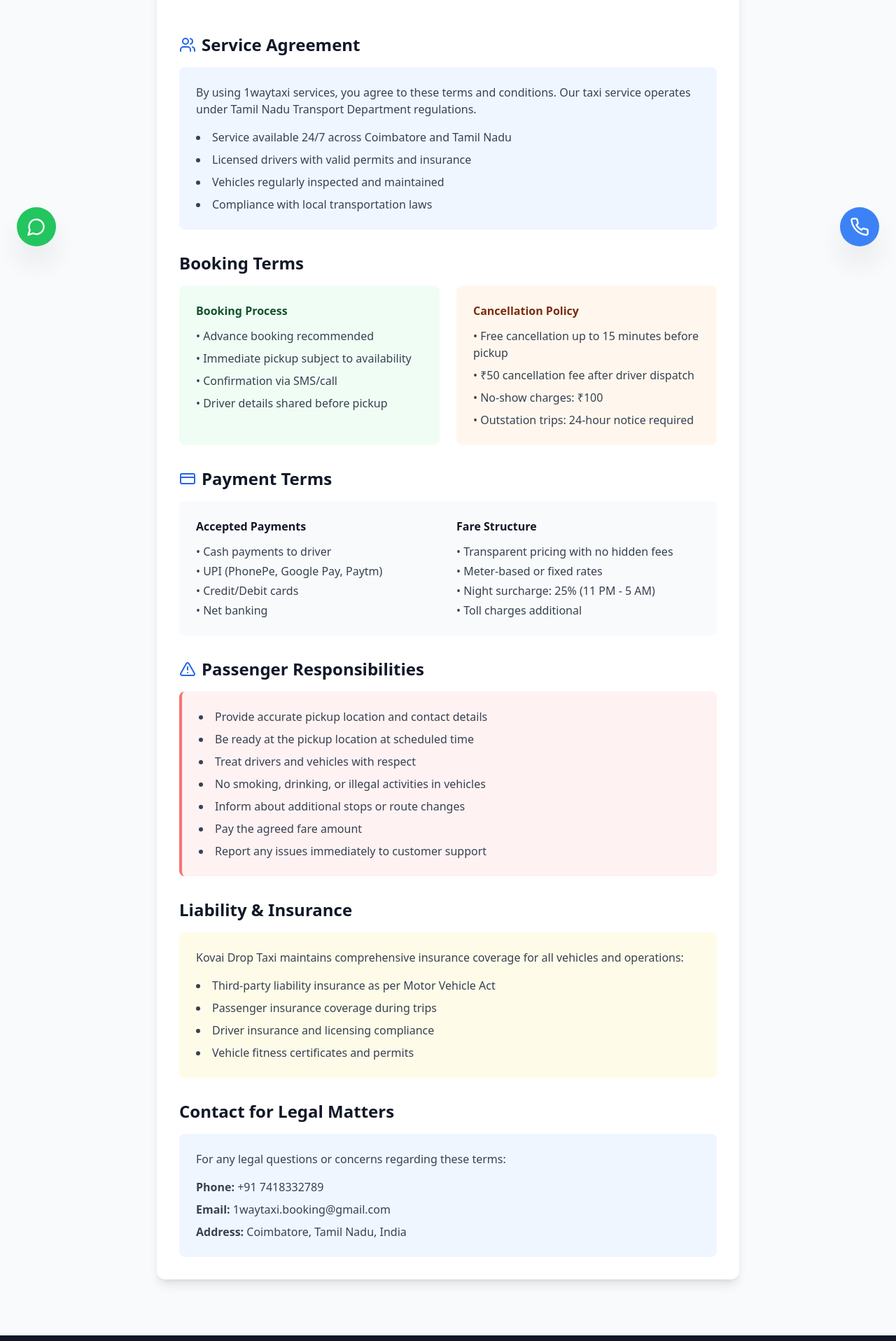
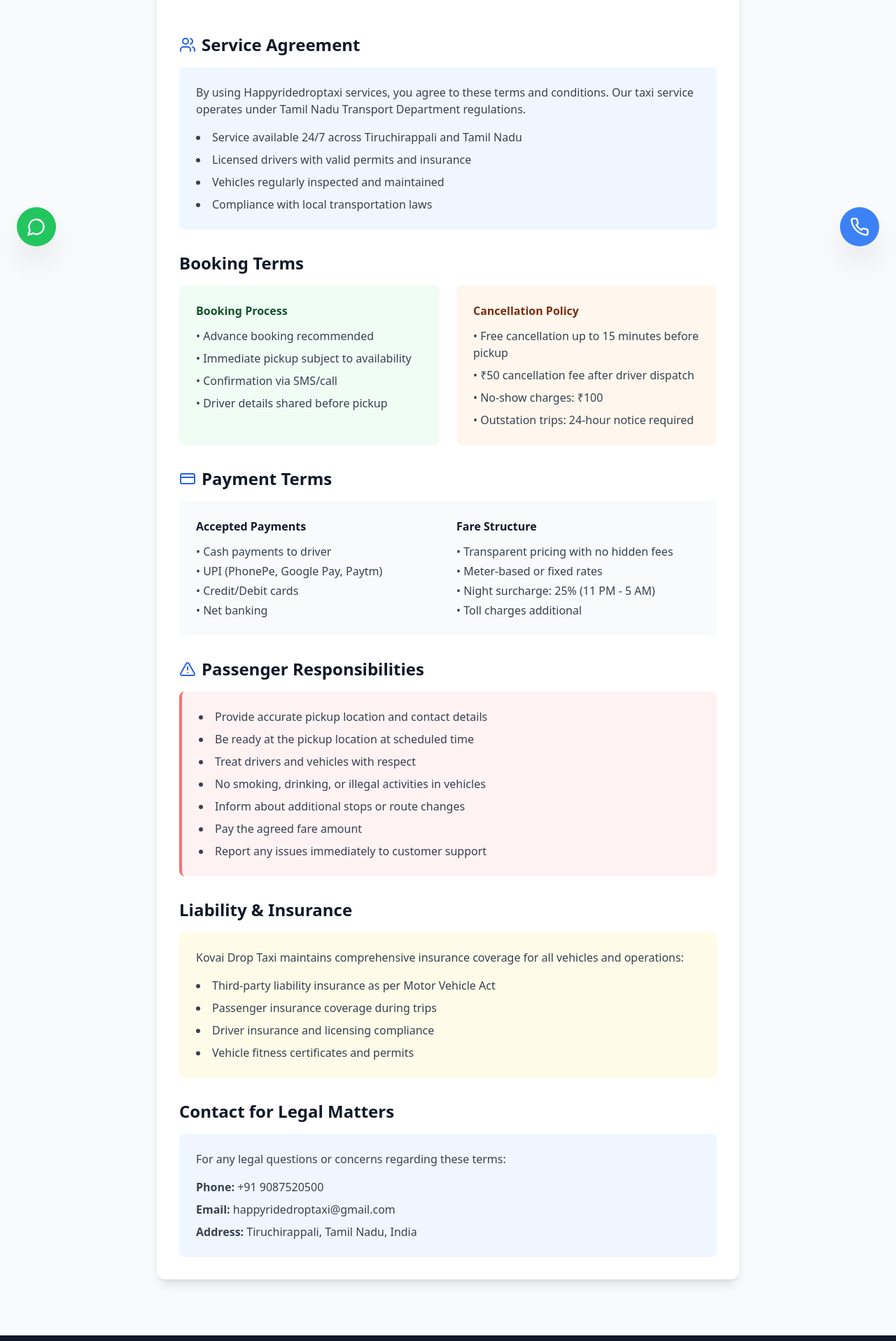
Before and after one commit to Gokulakrishnan-maker/happyridedroptaxi1, a React (Vite) app: page /terms-of-service in a window 1280 px wide. Shown: the part 424-2340 px from the top of the page at 70% size. Built offline with nearby package versions, Linux system fonts and the light colour scheme.

Commit message:
Update TermsOfService.tsx

```diff
--- a/src/components/TermsOfService.tsx
+++ b/src/components/TermsOfService.tsx
@@ -6,43 +6,43 @@ const TermsOfService = () => {
   return (
     <>
       <Helmet>
-        <title>Terms of Service - 1waytaxi | Taxi Booking Terms & Conditions</title>
-        <meta name="description" content="1waytaxi Terms of Service - Booking terms, cancellation policy, payment terms, and service agreement for taxi booking across Tamil Nadu. Licensed taxi service." />
-        <meta name="keywords" content="1waytaxi terms of service, taxi booking terms, cancellation policy, payment terms, Tamil Nadu taxi service, licensed taxi operator" />
+        <title>Terms of Service - Happyridedroptaxi | Taxi Booking Terms & Conditions</title>
+        <meta name="description" content="Happyridedroptaxi Terms of Service - Booking terms, cancellation policy, payment terms, and service agreement for taxi booking across Tamil Nadu. Licensed taxi service." />
+        <meta name="keywords" content="Happyridedroptaxi terms of service, taxi booking terms, cancellation policy, payment terms, Tamil Nadu taxi service, licensed taxi operator" />
         <meta name="robots" content="index, follow" />
-        <link rel="canonical" href="https://1waytaxi.com/terms-of-service" />
+        <link rel="canonical" href="https://happyridedroptaxi.com/terms-of-service" />
 
         {/* Open Graph tags */}
-        <meta property="og:title" content="Terms of Service - 1waytaxi | Taxi Service Terms" />
-        <meta property="og:description" content="1waytaxi Terms of Service - Booking terms, cancellation policy, and service agreement for taxi booking across Tamil Nadu." />
+        <meta property="og:title" content="Terms of Service - Happyridedroptaxi | Taxi Service Terms" />
+        <meta property="og:description" content="Happyridedroptaxi Terms of Service - Booking terms, cancellation policy, and service agreement for taxi booking across Tamil Nadu." />
         <meta property="og:type" content="website" />
-        <meta property="og:url" content="https://1waytaxi.com/terms-of-service" />
-        <meta property="og:site_name" content="1waytaxi" />
+        <meta property="og:url" content="https://happyridedroptaxi.com/terms-of-service" />
+        <meta property="og:site_name" content="Happyridedroptaxi" />
 
         {/* Twitter Card tags */}
         <meta name="twitter:card" content="summary" />
-        <meta name="twitter:title" content="Terms of Service - 1waytaxi" />
-        <meta name="twitter:description" content="1waytaxi Terms of Service - Booking terms and service agreement for taxi booking." />
+        <meta name="twitter:title" content="Terms of Service - Happyridedroptaxi" />
+        <meta name="twitter:description" content="Happyridedroptaxi Terms of Service - Booking terms and service agreement for taxi booking." />
 
         {/* Structured Data for Google */}
         <script type="application/ld+json">
           {JSON.stringify({
             "@context": "https://schema.org",
             "@type": "WebPage",
-            "name": "Terms of Service - 1waytaxi",
-            "description": "1waytaxi Terms of Service - Booking terms, cancellation policy, and service agreement for taxi booking across Tamil Nadu",
-            "url": "https://1waytaxi.com/terms-of-service",
+            "name": "Terms of Service - Happyridedroptaxi",
+            "description": "Happyridedroptaxi Terms of Service - Booking terms, cancellation policy, and service agreement for taxi booking across Tamil Nadu",
+            "url": "https://happyridedroptaxi.com/terms-of-service",
             "isPartOf": {
               "@type": "WebSite",
-              "name": "1waytaxi",
-              "url": "https://1waytaxi.com"
+              "name": "Happyridedroptaxi",
+              "url": "https://happyridedroptaxi.com"
             },
             "about": {
               "@type": "Organization",
-              "name": "1waytaxi",
+              "name": "Happyridedroptaxi",
               "description": "Licensed taxi service across Tamil Nadu with transparent pricing",
-              "telephone": "+91-7418332789",
-              "email": "1waytaxi.booking@gmail.com",
+              "telephone": "+91-9087520500",
+              "email": "happyridedroptaxi@gmail.com",
               "areaServed": "Tamil Nadu, India"
             }
           })}
@@ -66,11 +66,11 @@ const TermsOfService = () => {
               </h2>
               <div className="bg-blue-50 p-6 rounded-lg">
                 <p className="text-gray-700 mb-4">
-                  By using 1waytaxi services, you agree to these terms and conditions.
+                  By using Happyridedroptaxi services, you agree to these terms and conditions.
                   Our taxi service operates under Tamil Nadu Transport Department regulations.
                 </p>
                 <ul className="list-disc list-inside text-gray-700 space-y-2">
-                  <li>Service available 24/7 across Coimbatore and Tamil Nadu</li>
+                  <li>Service available 24/7 across Tiruchirappali and Tamil Nadu</li>
                   <li>Licensed drivers with valid permits and insurance</li>
                   <li>Vehicles regularly inspected and maintained</li>
                   <li>Compliance with local transportation laws</li>
@@ -171,9 +171,9 @@ const TermsOfService = () => {
                   For any legal questions or concerns regarding these terms:
                 </p>
                 <div className="space-y-2 text-gray-700">
-                  <p><strong>Phone:</strong> +91 7418332789</p>
-                  <p><strong>Email:</strong> 1waytaxi.booking@gmail.com</p>
-                  <p><strong>Address:</strong> Coimbatore, Tamil Nadu, India</p>
+                  <p><strong>Phone:</strong> +91 9087520500</p>
+                  <p><strong>Email:</strong> happyridedroptaxi@gmail.com</p>
+                  <p><strong>Address:</strong> Tiruchirappali, Tamil Nadu, India</p>
                 </div>
               </div>
             </section>
```
